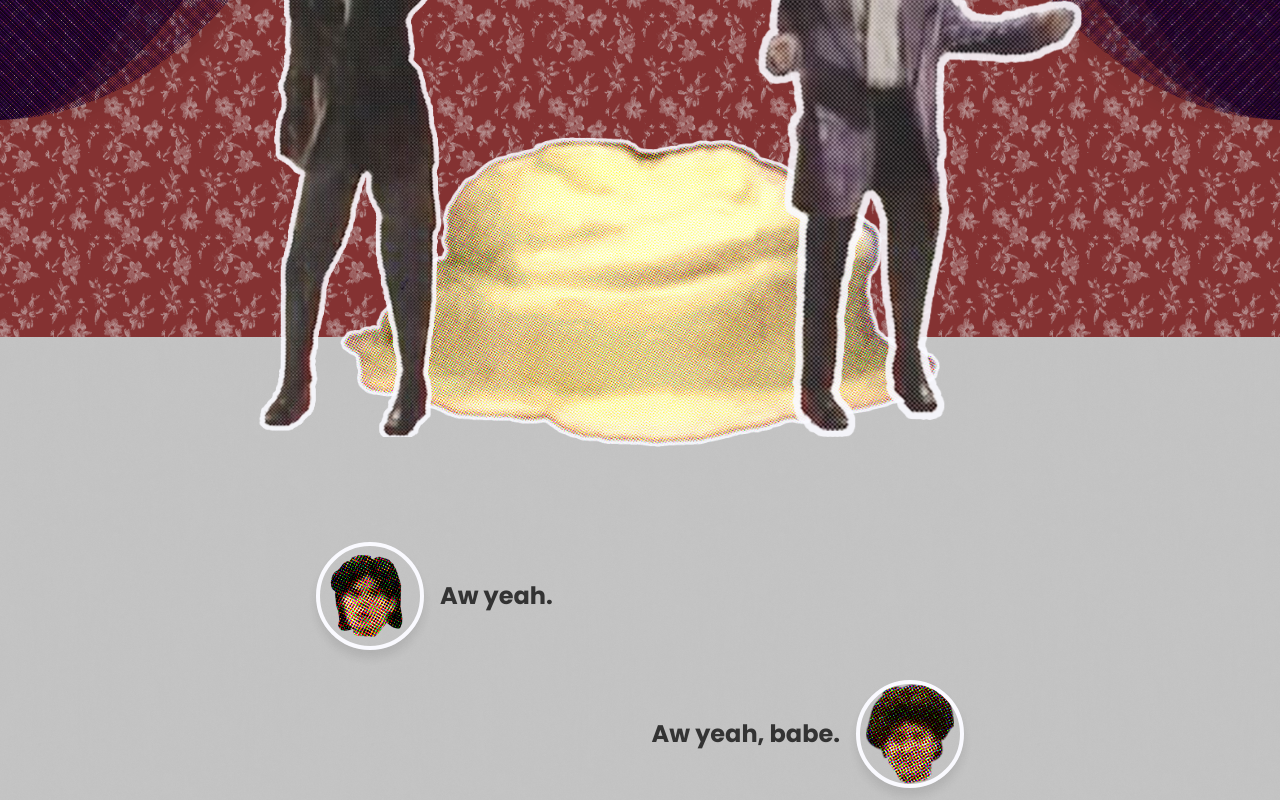
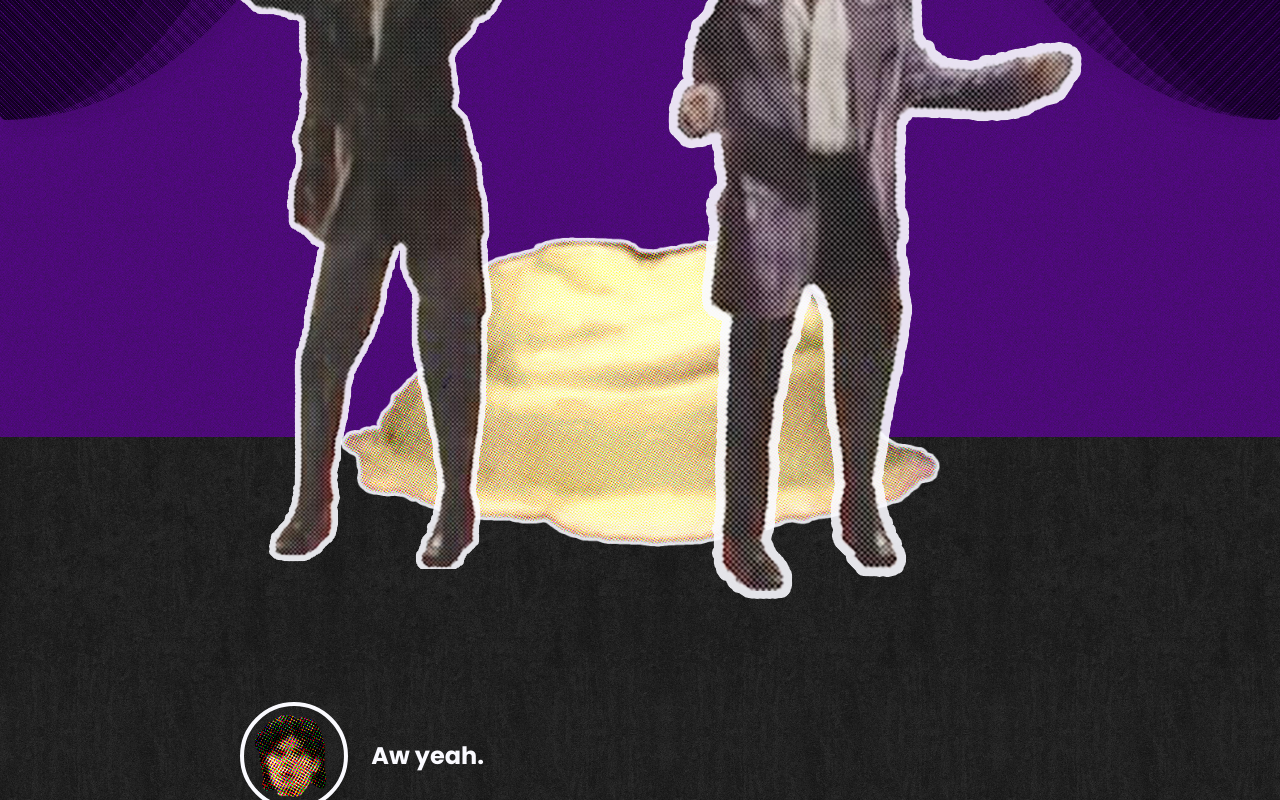
Before and after one commit to elseloop/240dollars, a website built with Parcel: page index.html in a window 1280 px wide. Shown: the part 600-1400 px from the top of the page. Built offline with nearby package versions, Linux system fonts and the light colour scheme.

Commit message:
Fixes mobile styles/overhauls whole thing

```diff
--- a/style.css
+++ b/style.css
@@ -135,12 +135,22 @@
   border-spacing: 0;
 }
 
+img {
+  max-width: 100%;
+  height: auto;
+}
+
 body {
-  color: #333;
+  background-color: #000;
+  background-image: url(images/soft-wallpaper.png);
+  background-repeat: repeat;
+  background-size: 333px 333px;
+  color: #fafaff;
   font-family: "Poppins", sans-serif;
   font-weight: 400;
   font-style: normal;
   line-height: 1.6;
+  overflow-x: hidden;
   position: relative;
 }
 
@@ -154,40 +164,22 @@
 
 .upper,
 .images {
+  background-color: #7000ba;
+  background-image: url(images/black-orchid.png);
+  background-repeat: repeat;
+  background-size: 111px 111px;
   position: relative;
   width: 100%;
 }
 
-.upper::before,
-.images::before {
-  background-color: #660000;
-  background-image: url(images/gray-floral.png);
-  background-repeat: repeat;
-  background-size: 111px 111px;
-  content: "";
-  display: block;
-  height: 100%;
-  left: 0;
-  opacity: 0.8;
-  position: absolute;
-  top: 0;
-  width: 100%;
-}
-
 .images {
-  min-height: calc(500px + 2.5rem);
+  min-height: calc(350px + 2.5rem);
+  overflow-x: clip;
 }
 
 .images .container {
-  min-height: calc(500px + 2.5rem);
+  min-height: calc(350px + 2.5rem);
   position: relative;
-}
-
-.lower {
-  background-color: #ccc;
-  background-image: url(images/soft-wallpaper.png);
-  background-repeat: repeat;
-  background-size: 333px 333px;
 }
 
 .container {
@@ -207,49 +199,58 @@
 .heading--h1 {
   animation: heading 2s forwards;
   color: #fafaff;
-  font-size: 7rem;
+  font-size: 4.25rem;
   line-height: 1.2;
   text-align: center;
-  text-shadow: 0 8px 10px rgba(0, 0, 0, 0.09);
+  text-shadow: #fafaff 1px 0 20px, #40004d 3px 3px;
 }
 
 .img-levon,
 .img-pudding,
 .img-barry {
-  /* box-shadow: 0 8px 10px 0 rgba(0, 0, 0, 0.09); */
   position: absolute;
-  top: calc(100% - 500px);
+  top: calc(100% - 350px);
+}
+
+.img-levon,
+.img-barry {
+  max-height: 450px;
+}
+
+.img-pudding {
+  max-width: 90%;
 }
 
 .img-levon {
-  animation: levon 2s forwards;
-  left: 210px;
+  animation: levon-sm 2s 2s forwards;
+  left: -100%;
   z-index: 2;
 }
 
 .img-pudding {
-  animation: pudding 2s forwards;
+  animation: pudding 2s 2s forwards;
   left: 50%;
-  top: calc(100% - 200px);
+  top: calc(100% - 100px);
   transform: translateX(-50%) scale(0);
 }
 
 .img-barry {
-  animation: barry 2s forwards;
-  right: 190px;
+  animation: barry-sm 2s 2s forwards;
+  right: -100%;
   z-index: 2;
 }
 
 .transcript-container {
   margin: 0 auto;
-  max-width: 400px;
-  padding: 15rem 0 10rem;
+  max-width: 800px;
+  padding: 200px 2rem 0;
 }
 
 .transcript {
+  color: #fafaff;
   display: grid;
   gap: 100px;
-  grid-template-columns: max-content;
+  grid-template-columns: 1fr;
 }
 
 .transcript dt {
@@ -259,7 +260,6 @@
 .transcript dd {
   display: flex;
   margin: 0;
-  grid-column-start: 2;
 }
 
 .is-barry,
@@ -276,20 +276,12 @@
   word-wrap: normal !important;
 }
 
-dd {
+.is-levon + dd,
+.is-barry + dd {
   font-weight: bold;
-  font-size: 1.5rem;
-}
-
-.is-levon + dd {
+  font-size: 1rem;
+  padding-left: calc(50px + 2ch);
   position: relative;
-  transform: translateX(-100px);
-}
-
-.is-barry + dd {
-  margin-left: auto;
-  position: relative;
-  text-align: right;
 }
 
 .is-barry + dd::after,
@@ -298,27 +290,27 @@
   background-repeat: no-repeat;
   border: 4px solid #fafaff;
   border-radius: 50%;
+  box-shadow: 0 8px 10px 0 rgba(0, 0, 0, 0.09);
   content: "";
   display: block;
+  height: 50px;
+  left: 0;
   position: absolute;
-  height: 100px;
-  width: 100px;
   transform: translateY(-50%);
   top: 50%;
-  box-shadow: 0 8px 10px 0 rgba(0, 0, 0, 0.09);
+  width: 50px;
 }
 
 .is-barry + dd::after {
   background-image: url(images/barry.head.png);
-  left: calc(100% + 1rem);
 }
 
 .is-levon + dd::before {
   background-image: url(images/levon.head.png);
-  right: calc(100% + 1rem);
 }
 
 .curtain {
+  display: none;
   position: absolute;
   top: 0;
   height: 90vh;
@@ -371,11 +363,11 @@
 }
 
 .curtain.left {
-  left: -1vmin;
+  left: 0;
 }
 
 .curtain.right {
-  right: -1vmin;
+  right: 0;
   transform: scaleX(-1);
 }
 
@@ -384,28 +376,13 @@
   position: relative;
 }
 
-.video-container::before {
-  background-color: #660000;
-  background-image: url(images/gray-floral.png);
-  background-repeat: repeat;
-  background-size: 111px 111px;
-  content: "";
-  display: block;
-  height: 100%;
-  left: 0;
-  opacity: 0.8;
-  position: absolute;
-  top: 0;
-  width: 100%;
-}
-
 .footer {
-  background-color: #ccc;
+  color: #fafaff;
   text-align: center;
 }
 
 .footer a {
-  color: #660000;
+  color: #fafaff;
   cursor: pointer;
 }
 
@@ -443,6 +420,16 @@
   }
 }
 
+@keyframes levon-sm {
+  from {
+    left: -100%;
+  }
+
+  to {
+    left: 0;
+  }
+}
+
 @keyframes barry {
   from {
     right: -100%;
@@ -452,3 +439,94 @@
     right: 190px;
   }
 }
+
+@keyframes barry-sm {
+  from {
+    right: -100%;
+  }
+
+  to {
+    right: -50px;
+  }
+}
+
+@media (min-width: 1000px) {
+  .heading--h1 {
+    font-size: 7rem;
+  }
+
+  .images,
+  .images .container {
+    min-height: calc(600px + 2.5rem);
+  }
+
+  .img-levon,
+  .img-barry,
+  .img-pudding {
+    max-width: 100%;
+    top: 100px;
+  }
+
+  .img-levon,
+  .img-barry {
+    max-height: unset;
+  }
+
+  .img-levon {
+    animation: levon 2s 2s forwards;
+  }
+
+  .img-barry {
+    animation: barry 2s 2s forwards;
+  }
+
+  .img-pudding {
+    top: calc(100% - 200px);
+  }
+
+  .transcript-container {
+    padding: 300px 2rem 10rem;
+  }
+
+  .transcript {
+    grid-template-columns: max-content;
+  }
+
+  .transcript dd {
+    font-size: 1.5rem;
+    grid-column-start: 2;
+    padding-left: calc(100px + 2ch);
+  }
+
+  .is-levon + dd {
+    transform: translateX(-100px);
+  }
+
+  .is-barry + dd {
+    margin-left: auto;
+    text-align: right;
+    transform: translateX(-100px);
+  }
+
+  .is-barry + dd::after,
+  .is-levon + dd::before {
+    height: 100px;
+    width: 100px;
+  }
+
+  .is-barry + dd::after {
+    position: absolute;
+    margin-left: 0;
+    left: calc(100% + 1rem);
+  }
+
+  .is-levon + dd::before {
+    position: absolute;
+    margin-right: 0;
+    right: calc(100% + 1rem);
+  }
+
+  .curtain {
+    display: block;
+  }
+}
```
Also changed, not shown: images/black-orchid.png (added).
